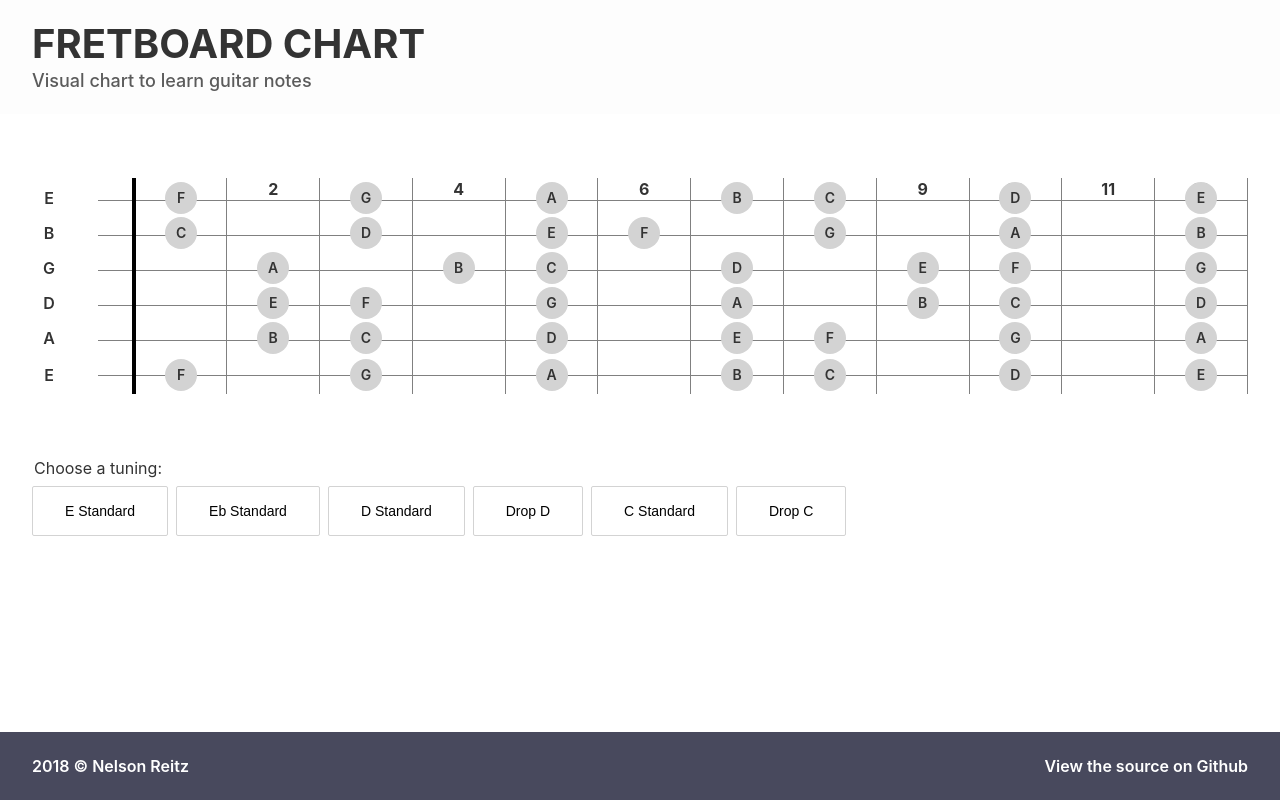
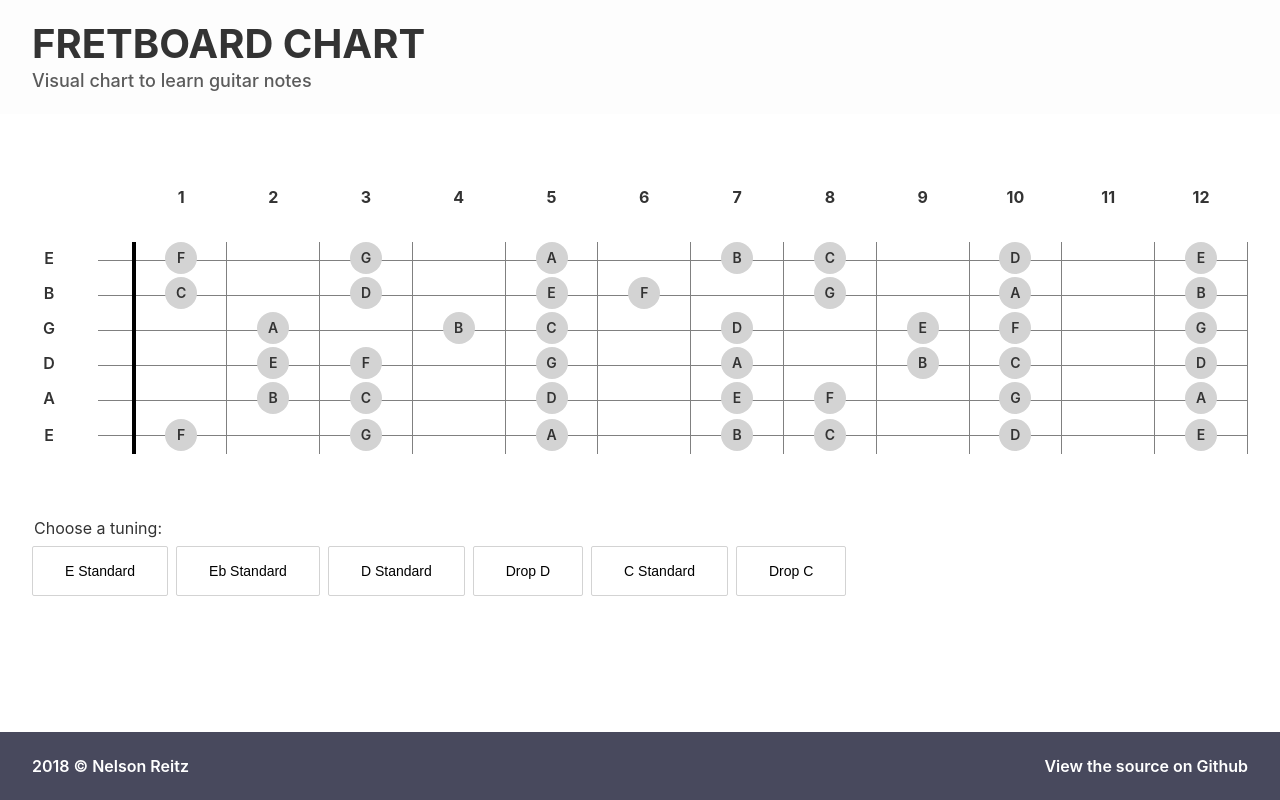
Before and after one commit to nelsonreitz/fretboard-notes, a React (Create React App) app: page / in a window 1280 px wide. Built offline with nearby package versions, Linux system fonts and the light colour scheme.

Commit message:
Add FretNumbers base style

```diff
--- a/src/Fretboard.css
+++ b/src/Fretboard.css
@@ -1,5 +1,5 @@
 .Fretboard {
-  padding-top: 4rem;
+  padding-top: 8rem;
   padding-bottom: 4rem;
 }
 
@@ -9,7 +9,7 @@
   table-layout: fixed;
 }
 
-.Fretboard .Fretnumbers th:not(.Open) {
+.Fretboard .FretNumbers th:not(.Open) {
   border-right: 1px solid grey;
 }
 
@@ -51,11 +51,15 @@
   border: 0;
 }
 
-.Fretboard .Fretnumbers th.Spacer,
+.Fretboard .FretNumbers th.Spacer,
 .Fretboard td.Spacer {
   width: 2rem;
   border-right: .25rem solid black;
   border-left: 0;
+}
+
+.Fretboard tr th {
+  height: 1rem;
 }
 
 .Fretboard tr:last-of-type td {
@@ -66,3 +70,7 @@
 .Fretboard tr:last-of-type .Note {
   margin-top: -1.25rem;
 }
+
+.Fretboard .FretNumber {
+  margin-top: -4rem;
+}
--- a/src/Fretboard.js
+++ b/src/Fretboard.js
@@ -17,14 +17,14 @@ function FretboardHeader(props) {
     const className = "Fret-" + fretNumber;
     columns.push(
       <th className={className} key={fretNumber}>
-        {fretNumber}
+        <div className="FretNumber">{fretNumber}</div>
       </th>
     );
   }
 
   return (
     <thead>
-      <tr className="Fretnumbers">
+      <tr className="FretNumbers">
         {columns}
       </tr>
     </thead>
```
